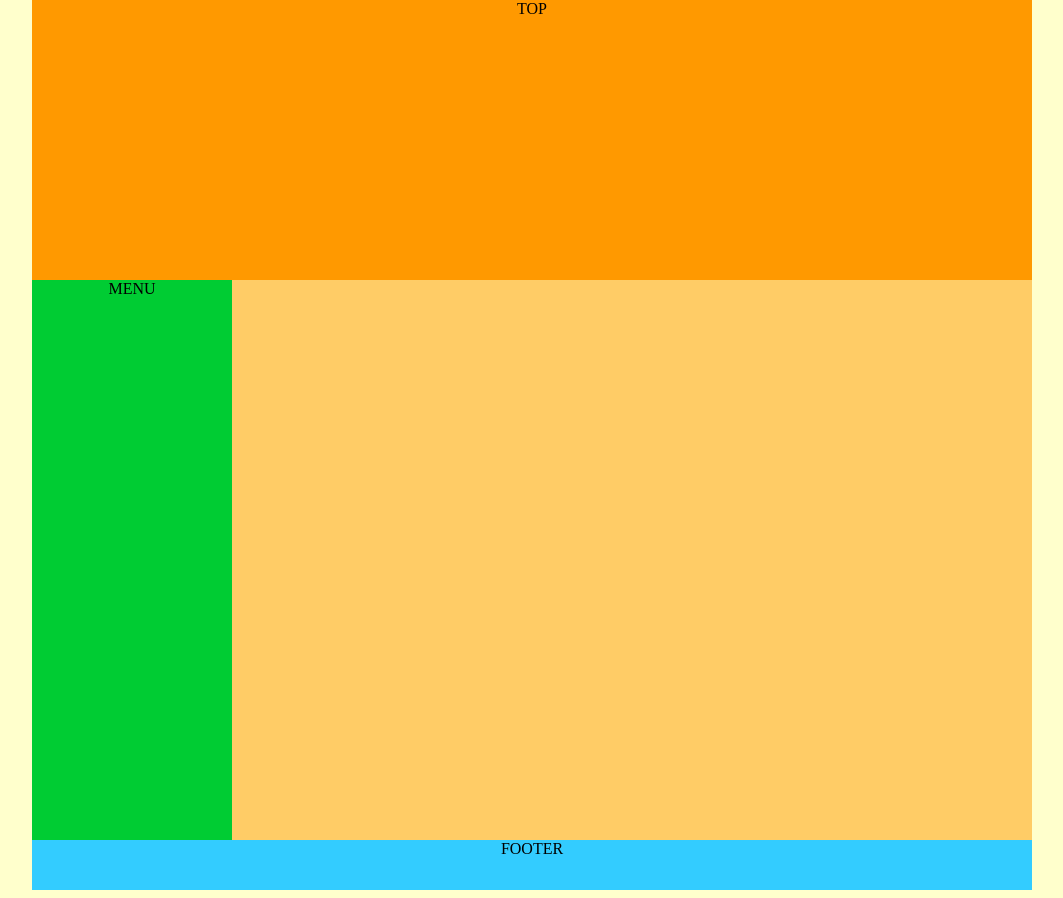
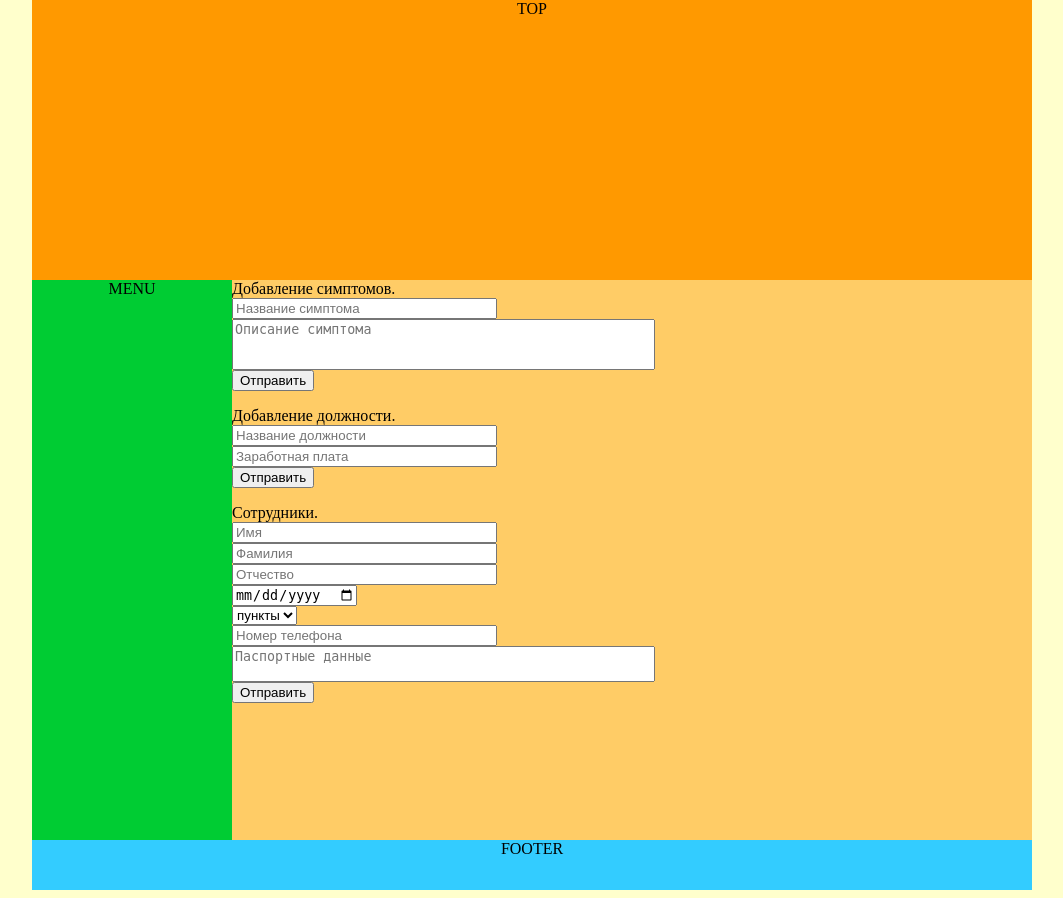
Before and after one commit to Azizjan-leo/clinic, a PHP site: page / in a window 1280 px wide. Shown: the whole page, without its empty margins (108-1171 px from the left). Run offline with PHP 8.4, Linux system fonts and the light colour scheme.

Commit message:
формы + новый дамп

```diff
--- a/index.php
+++ b/index.php
@@ -9,7 +9,39 @@
    <div id="top"><center>TOP</center></div>
    <div class="main">
     <div id="menu"><center>MENU</center></div>
-    <div id="action"></div>
+    <div id="action">
+     Добавление симптомов.
+     <form name="symptoms">
+      <input type="text" name="symptom_name" maxlength="30" placeholder="Название симптома" size="30" required /><br>
+      <textarea name="symptom_description" maxlength="100" cols="50" rows="3" placeholder="Описание симптома" required></textarea><br>
+      <input type="submit" value="Отправить">
+     </form>
+     Добавление должности.
+     <form name="staff">
+      <input type="text" name="staff_name" maxlength="30" placeholder="Название должности" size="30" required /><br>
+      <input type="text" name="salary_name" maxlength="11" placeholder="Заработная плата" size="30" required /><br>
+      <input type="submit" value="Отправить">
+     </form>
+     Сотрудники.
+     <form name="emp">
+      <input type="text" name="first_name" maxlength="30" placeholder="Имя" size="30" required /><br>
+      <input type="text" name="middle_name" maxlength="30" placeholder="Фамилия" size="30" required /><br>
+      <input type="text" name="second_name" maxlength="30" placeholder="Отчество" size="30" required /><br>
+      <input type="date" name="date" required /><br>
+      <select name="prof" required><option>пункты</option></select><br>
+      <input type="text" name="phone_num" maxlength="10" placeholder="Номер телефона" size="30" required /><br>
+      <textarea  name="pasport_data" maxlength="50" cols="50" rows="2" placeholder="Паспортные данные" required></textarea><br>
+      <input type="submit" value="Отправить">
+     </form>
+     <!--Это пока не трогай, завтра поменяем-->
+     <!--Диагнозы.
+     <form name="dianoses">
+      <input type="text" name="diagnos_name" maxlength="30" placeholder="Название диагноза" size="30" required /><br>
+      <textarea name="dignos_description" maxlength="100" cols="50" rows="3" placeholder="Описание диагноза" required></textarea><br>
+      <textarea name="symptoms" maxlength="200" cols="50" rows="6" placeholder="Симптомы" readonly required></textarea><br>
+      <input type="submit" value="Отправить">
+     </form>-->
+    </div>
    </div>
    <div class="clean"></div>
    <div id="footer"><center>FOOTER</center></div>
--- a/styles/css.css
+++ b/styles/css.css
@@ -1,5 +1,8 @@
+textarea{
+ resize: none;
+}
 body{
-background-color: FFFFCC;
+ background-color: FFFFCC;
 }
 .all{
  width: 1000px;
@@ -26,11 +29,13 @@ background-color: FFFFCC;
 }
 #menu{
  min-height: 560px;
- height: auto;
  width: 200px;
  background-color: 00CC33;
  float: left;
 }
+.main{
+overflow:auto;
+}
 .clean{
  clear: left;
 }
```
Also changed, not shown: dumps/system.sql (+7 -4 lines).
